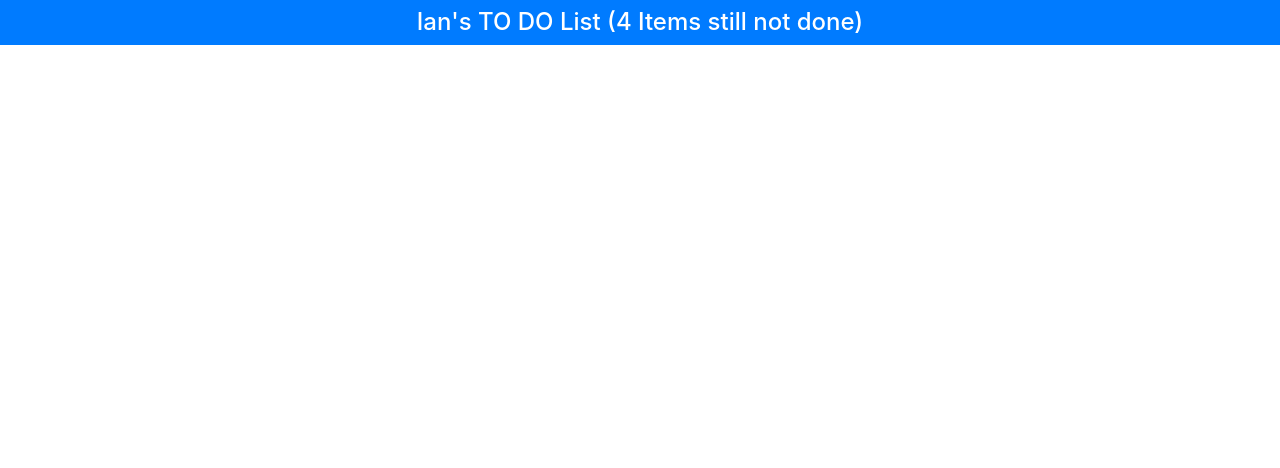
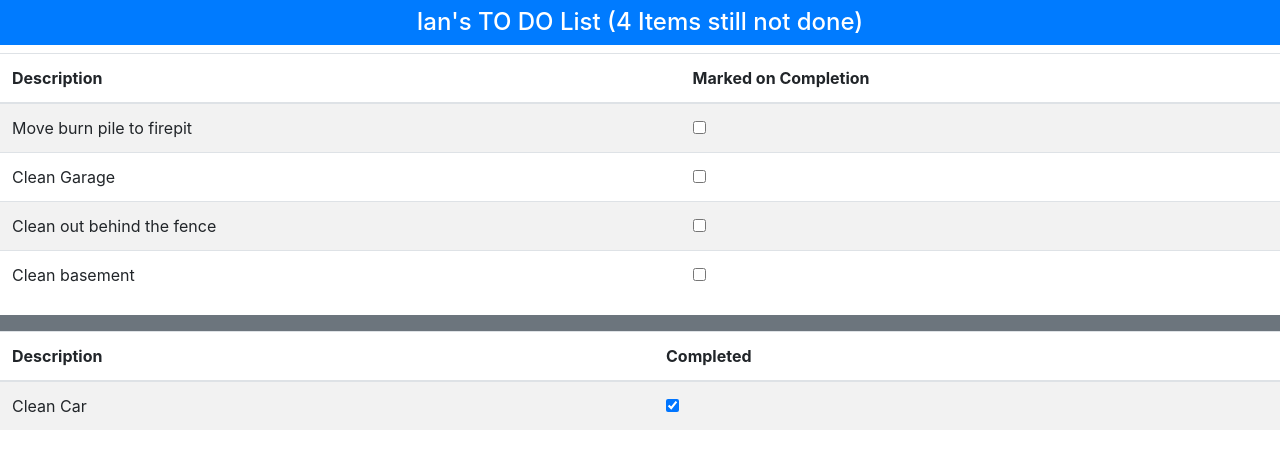
Before and after one commit to ianwhitehill/ToDo_APP, a React (Create React App) app: page / in a window 1280 px wide. Shown: the top 468 px of the page. Built offline with nearby package versions, Linux system fonts and the light colour scheme.

Commit message:
Comleted Features 3 & 6

```diff
--- a/src/App.js
+++ b/src/App.js
@@ -3,6 +3,7 @@ import React, { Component } from 'react';
 import './App.css';
 
 import {ToDoBanner} from './ToDoBannerFile';
+import {ToDoRow} from './ToDoRowFile';
 
 import 'bootstrap/dist/css/bootstrap.css';
 
@@ -28,6 +29,16 @@ export default class App extends Component{
     } //end of this.state
   } //End of constructor
 
+  //Feature 3
+  // list of items todo (not completed) so if done bool changes the item should toggle
+  // function should desiplay rows
+  todoTableRowsFunction = (statusOfTask) =>
+    this.state.todoItems.filter(x => x.done === statusOfTask).map( y =>
+    <ToDoRow
+      key = {y.action}
+      oneMappedItem = {y}
+    />);
+
   render = () =>
   <div>
     {/* Features 1 & 2 */}
@@ -36,7 +47,30 @@ export default class App extends Component{
         userName = {this.state.userName}
         todoItems = {this.state.todoItems}
     />
+    {/* Features 3 & 4 */}
+    <table className="table table-striped tabler-border">
+      <thead>
+        <th>Description</th>
+        <th>Marked on Completion</th>
+      </thead>
+      <tbody>
+        {this.todoTableRowsFunction(false)}
+      </tbody>
+    </table>
 
+      <div className="bg-secondary text-white text-center p-2">
+      </div>
+
+      {/* Features 6 & 7 */}
+      <table className="table table-striped tabler-border">
+      <thead>
+        <th>Description</th>
+        <th>Completed</th>
+      </thead>
+        <tbody>
+        {this.todoTableRowsFunction(true)}
+        </tbody>
+      </table>
   </div>
 
 }// End of class
--- /dev/null
+++ b/src/ToDoRowFile.js
@@ -0,0 +1,14 @@
+import React, {Component} from 'react';
+
+export class ToDoRow extends Component {
+    // one Mappped item below is the mapping nof my filtered todo items array, the filter is for items that are done or not done
+    render = () =>
+        <tr>
+            <td>
+                {this.props.oneMappedItem.action}
+            </td>
+            <td>
+                <input type="checkbox" checked={this.props.oneMappedItem.done}/>
+            </td>
+        </tr>
+}
```
